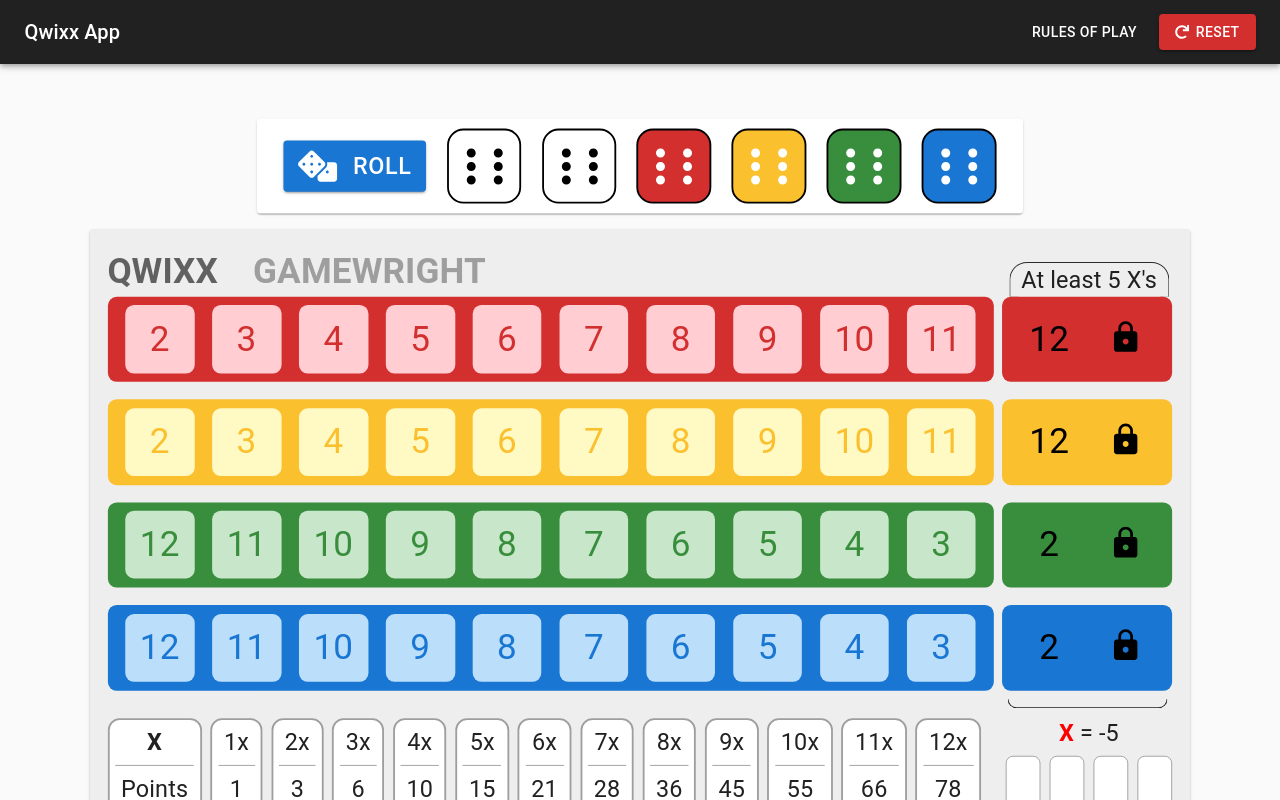
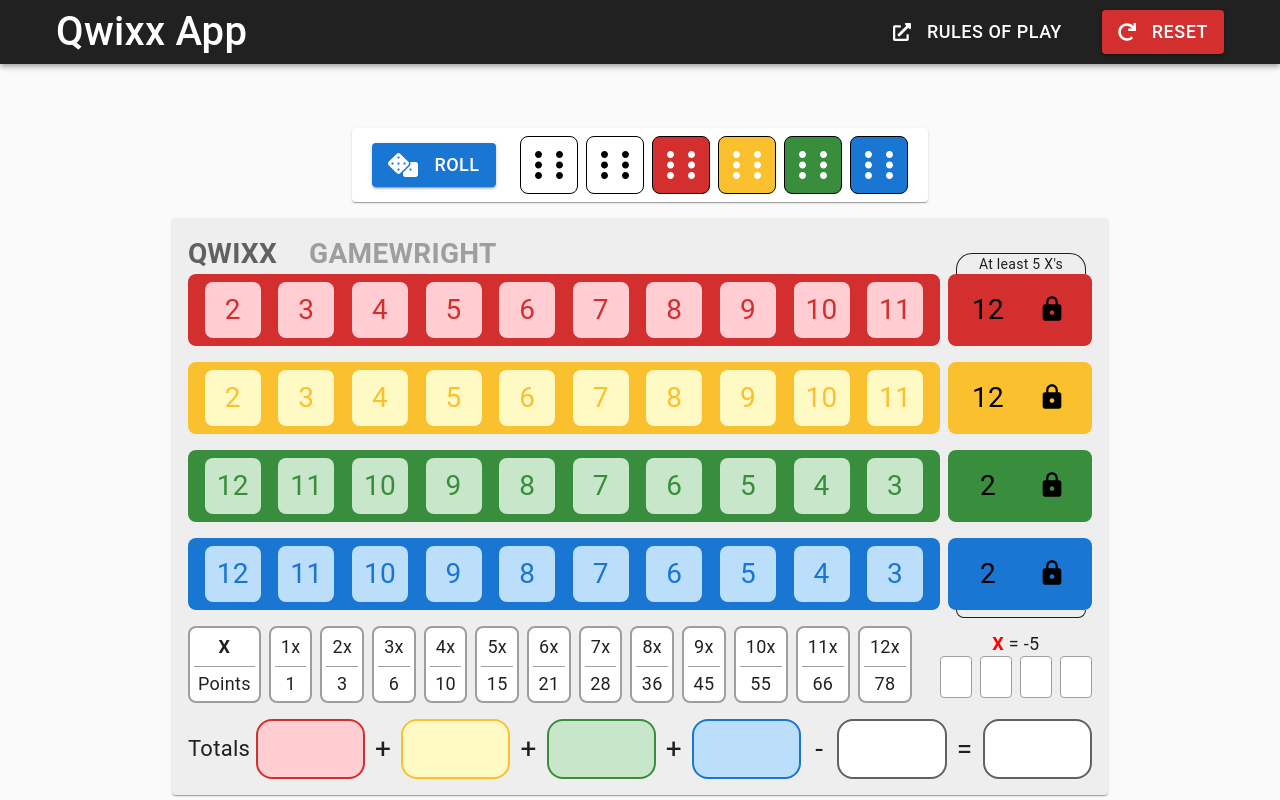
Before and after one commit to Sutherlandon/qwixx-app, a React (Create React App) app: page / in a window 1280 px wide. Shown: the top 800 px of the page. Built offline with nearby package versions, Linux system fonts and the light colour scheme.

Commit message:
Converted all spacing and sizes to pixels and built a fixed layout of 1000px wide which we will then scale to fit the screen size

```diff
--- a/src/App.js
+++ b/src/App.js
@@ -28,17 +28,22 @@ const styles = (theme) => ({
     fontWeight: 'bold',
     flexGrow: 1,
   },
+  disclaimer: {
+    textAlign: 'center',
+    margin: `${theme.spacing(2)} auto`,
+    fontSize: 14,
+  },
   fiveXTop: {
     border: '1px solid',
     borderBottom: 0,
-    borderTopLeftRadius: theme.spacing(3),
-    borderTopRightRadius: theme.spacing(3),
+    borderTopLeftRadius: theme.spacing(2),
+    borderTopRightRadius: theme.spacing(2),
     display: 'inline-block',
     float: 'right',
-    fontSize: '2vw',
-    marginRight: '0.15em',
+    fontSize: 14,
+    marginRight: theme.spacing(0.75),
     textAlign: 'center',
-    width: '15%',
+    width: 130,
   },
   fiveXBottom: {
     border: '1px solid',
@@ -47,21 +52,15 @@ const styles = (theme) => ({
     borderTop: 0,
     display: 'inline-block',
     float: 'right',
-    height: '0.25em',
+    height: theme.spacing(),
     marginBottom: theme.spacing(),
-    marginRight: '0.15em',
-    marginTop: '-0.25em',
-    width: '15%',
+    marginRight: theme.spacing(0.75),
+    marginTop: -theme.spacing(2),
+    width: 130,
   },
-  footer: {
-    textAlign: 'center',
-    fontSize: '1.5vw',
-    margin: `${theme.spacing(2)} auto`,
-  },
-  disclaimer: {
-    textAlign: 'center',
-    fontSize: '1vw',
-    margin: `${theme.spacing(2)} auto`,
+  gameWrapper: {
+    width: 1000,
+    margin: 'auto',
   },
   paper: {
     backgroundColor: theme.palette.grey.light,
@@ -70,16 +69,6 @@ const styles = (theme) => ({
     marginLeft: theme.spacing(4),
     marginRight: theme.spacing(4),
     marginBottom: theme.spacing(),
-
-    [theme.breakpoints.up('sm')]: {
-      fontSize: '2.5vw',
-    },
-    [theme.breakpoints.up('lg')]: {
-      fontSize: '3vw',
-    },
-    [theme.breakpoints.up('xl')]: {
-      fontSize: '4vw',
-    },
   },
 });
 
@@ -154,7 +143,7 @@ class QuixxScoreCard extends Component {
 
     let scaler = 1;
     if (height < width) {
-      scaler = window.innerHeight / gameHeight;
+      scaler = (window.innerHeight / gameHeight) * 0.95;
     }
 
     return scaler;
@@ -281,7 +270,7 @@ class QuixxScoreCard extends Component {
     return (
       <>
         <AppBar onReset={this.handleReset} />
-        <div id='game-wrapper' className={classes.gameWrapper} style={{ transform: `scale(${scaler})`}}>
+        <div id='game-wrapper' className={classes.gameWrapper} /*style={{ transform: `scale(${scaler})`}}*/>
           <DiceRow
             disabledDice={disabledDice}
             toggleDisabled={this.toggleDisabled}
@@ -314,10 +303,10 @@ class QuixxScoreCard extends Component {
               revealScore={(score) => this.setState({ [score]: !this.state[score] })}
             />
           </Paper>
-        </div>
-        <div className={classes.disclaimer}>
-          QWIXX is a trademark of <a href='https://gamewright.com'>Gamewright</a>, a division of Ceaco, Inc.
-          This app has been created as a passion project by <a href='https://sutherlandon.com'>Sutherlandon</a>
+          <div className={classes.disclaimer}>
+            QWIXX is a trademark of <a href='https://gamewright.com'>Gamewright</a>, a division of Ceaco, Inc.
+            This app has been created as a passion project by <a href='https://sutherlandon.com'>Sutherlandon</a>
+          </div>
         </div>
       </>
     );
--- a/src/Theme.js
+++ b/src/Theme.js
@@ -2,7 +2,9 @@ import { createMuiTheme } from '@material-ui/core/styles';
 import { blue, green, grey, red, yellow } from '@material-ui/core/colors';
 
 export default createMuiTheme({
-  spacing: (factor = 1) => `${0.25 * factor}em`,
+  typography: {
+    fontSize: 28,
+  },
   palette: {
     grey: {
       light: grey[200],
--- a/src/components/AppBar.js
+++ b/src/components/AppBar.js
@@ -2,7 +2,7 @@ import React from 'react';
 import { AppBar, Toolbar, Button, Typography, Hidden } from '@material-ui/core';
 import { makeStyles } from '@material-ui/styles';
 import { FontAwesomeIcon } from '@fortawesome/react-fontawesome';
-import { faRedo } from '@fortawesome/free-solid-svg-icons';
+import { faExternalLinkAlt, faRedo } from '@fortawesome/free-solid-svg-icons';
 
 import rules from '../QwixxTM-RULES.pdf';
 
@@ -19,7 +19,11 @@ const useStyles = makeStyles((theme) => ({
   },
   link: {
     color: 'white',
+    fontSize: 18,
     marginRight: theme.spacing(4),
+    '&:hover': {
+      color: theme.palette.grey.main,
+    },
   },
   leftIcon: {
     marginRight: theme.spacing(2),
@@ -27,6 +31,10 @@ const useStyles = makeStyles((theme) => ({
   reset: {
     backgroundColor: theme.palette.red.main,
     color: 'white',
+    fontSize: 18,
+    '&:hover': {
+      color: theme.palette.red.main,
+    },
   },
 }));
 
@@ -44,6 +52,7 @@ export default function QwixxAppBar({ onReset }) {
             href={rules}
             target='_'
           >
+            <FontAwesomeIcon icon={faExternalLinkAlt} className={classes.leftIcon}/>
             Rules of Play
           </Button>
         </Hidden>
--- a/src/components/DiceRow.js
+++ b/src/components/DiceRow.js
@@ -10,24 +10,24 @@ const diceFaces = [One, Two, Three, Four, Five, Six];
 
 const styles = (theme) => ({
   paper: {
-    marginBottom: theme.spacing(8),
+    marginBottom: theme.spacing(2),
     marginLeft: 'auto',
     marginRight: 'auto',
-    paddingLeft: theme.spacing(2),
-    paddingRight: theme.spacing(2),
+    padding: `${theme.spacing(1)}px ${theme.spacing(1.5)}px`,
     width: 'fit-content',
   },
   button: {
     backgroundColor: theme.palette.blue.main,
     color: 'white',
-    fontSize: '2vw',
+    fontSize: 18,
+    marginRight: theme.spacing(2),
     '&:hover': {
       backgroundColor: theme.palette.blue.main,
     }
   },
   diceRow: {
     lineHeight: 0,
-    fontSize: '7vw',
+    fontSize: 64,
     paddingLeft: theme.spacing(),
     paddingRight: theme.spacing(),
   },
--- a/src/components/Die.js
+++ b/src/components/Die.js
@@ -5,17 +5,16 @@ import { makeStyles } from '@material-ui/styles';
 
 const useStyles = makeStyles((theme) => ({
   diceWrapper: {
-   border: '0.03em solid black',
-    borderRadius: '0.2em',
-    fontSize: '7vw',
-    height: '0.91em',
+   border: '1px solid black',
+    borderRadius: 8,
+    height: 58,
     cursor: 'pointer',
-    width: '0.91em',
+    width: 58,
   },
   dice: {
-    borderRadius: '0.2em',
-    height: '0.88em',
-    width: '0.88em',
+    borderRadius: 8,
+    height: 56,
+    width: 56,
   },
   disabledDiceWrapper: {
     backgroundColor: theme.palette.grey.main,
@@ -23,28 +22,9 @@ const useStyles = makeStyles((theme) => ({
   },
   disabledDice: {
     position: 'relative',
-    top: '0.45em',
-    left: '0.1em',
+    top: 30,
+    left: 6,
   },
-  // diceWrapper: {
-  //   border: '1px solid black',
-  //   cursor: 'pointer',
-  //   fontSize: '2.5em',
-  //   borderRadius: '6px',
-  //   paddingLeft: '0.075em',
-  //   paddingRight: '0.075em',
-  // },
-  // dice: {
-  //   borderRadius: '4px',
-  //   margin: 'auto',
-  // },
-  // disabledDiceWrapper: {
-  //   backgroundColor: theme.palette.grey.main,
-  //   color: 'black',
-  // },
-  // disabledDice: {
-  //   position: 'relative',
-  // },
 }));
 
 export default function Die({
--- a/src/components/NumberRow.js
+++ b/src/components/NumberRow.js
@@ -18,11 +18,11 @@ const useStyles = (color, lockSection) => makeStyles((theme) => ({
     // paddingTop: theme.spacing(2),
     // paddingBottom: theme.spacing(2),
     position: 'relative',
-    width: `calc((100% / ${lockSection ? '2' : '10'}) - ${theme.spacing(2)})`,
+    //width: `calc((100% / ${lockSection ? '2' : '10'}) - ${theme.spacing(2)}px)`,
+    width: 56,
   },
   numberContent: {
     float: 'left',
-    fontSize: '3vw',
     textAlign: 'center',
     width: '100%',
   },
@@ -42,12 +42,12 @@ const useStyles = (color, lockSection) => makeStyles((theme) => ({
     color: 'black',
   },
   openLock: {
-    fontSize: '3vw',
+    fontSize: theme.typography.fontSize,
     marginBottom: -4,
     transform: 'rotate(45deg)',
   },
   lock: {
-    fontSize: '3vw',
+    fontSize: theme.typography.fontSize,
     marginBottom: -4,
   },
   square: {
--- a/src/components/ScoreRow.js
+++ b/src/components/ScoreRow.js
@@ -8,12 +8,11 @@ const useStyles = makeStyles((theme) => {
   return ({
     block: {
       backgroundColor: 'white',
-      border: `0.05em solid ${grey.dark}`,
+      border: `2px solid ${grey.dark}`,
       borderRadius: theme.spacing(2),
       cursor: 'pointer',
       flexGrow: 1,
       flexShrink: 0,
-      fontSize: '3vw',
       padding: theme.spacing(1),
       textAlign: 'center',
       width: '12%'
@@ -45,15 +44,14 @@ const useStyles = makeStyles((theme) => {
       color: 'black',
     },
     mathSymbol: {
-      fontSize: '3vw',
       textAlign: 'center',
       width: '4%'
     },
     totals: {
+      fontSize: 22,
       padding: theme.spacing(),
       paddingLeft: 0,
       width: '7.5%',
-      fontSize: '2vw',
     },
   });
 });
--- a/src/components/StrikesRow.js
+++ b/src/components/StrikesRow.js
@@ -12,40 +12,35 @@ const useStyles = makeStyles((theme) => ({
   },
   score: {
     backgroundColor: 'white',
-    border: `0.1em solid ${theme.palette.grey.main}`,
-    borderRadius: theme.spacing(2),
-    fontSize:'2vw',
-    paddingLeft: theme.spacing(),
-    paddingRight: theme.spacing(),
-    [theme.breakpoints.up('xl')]: {
-      fontSize: '1.5vw',
-    },
+    border: `2px solid ${theme.palette.grey.main}`,
+    borderRadius: theme.spacing(),
+    paddingLeft: theme.spacing()/2,
+    paddingRight: theme.spacing()/2,
+    fontSize: 18,
   },
   scoreTop: {
     borderBottom: `1px solid ${theme.palette.grey.main}`,
     textAlign: 'center',
-    padding: theme.spacing(),
+    padding: theme.spacing(0.75),
   },
   scoreBottom: {
-    padding: theme.spacing(),
+    padding: theme.spacing()/2,
     textAlign: 'center',
   },
   strike: {
     backgroundColor: 'white',
-    border: `0.05em solid ${theme.palette.grey.main}`,
-    borderRadius: theme.spacing(),
+    border: `1px solid ${theme.palette.grey.main}`,
+    borderRadius: theme.spacing()/2,
     cursor: 'pointer',
     fontWeight: 'bold',
-    fontSize: '2.5vw',
-    padding: theme.spacing(),
+    padding: `0 ${theme.spacing(0.75)}px`,
   },
   strikeEmpty: {
     color: 'White',
   },
   strikesContainer: { },
   strikesLabel: {
-    fontSize: '2vw',
-    marginBottom: theme.spacing(),
+    fontSize: 18,
     textAlign: 'center',
   },
   strikesLabelX: {
```
Also changed, not shown: 1 other file (tests, documents, lock files or other folders).
